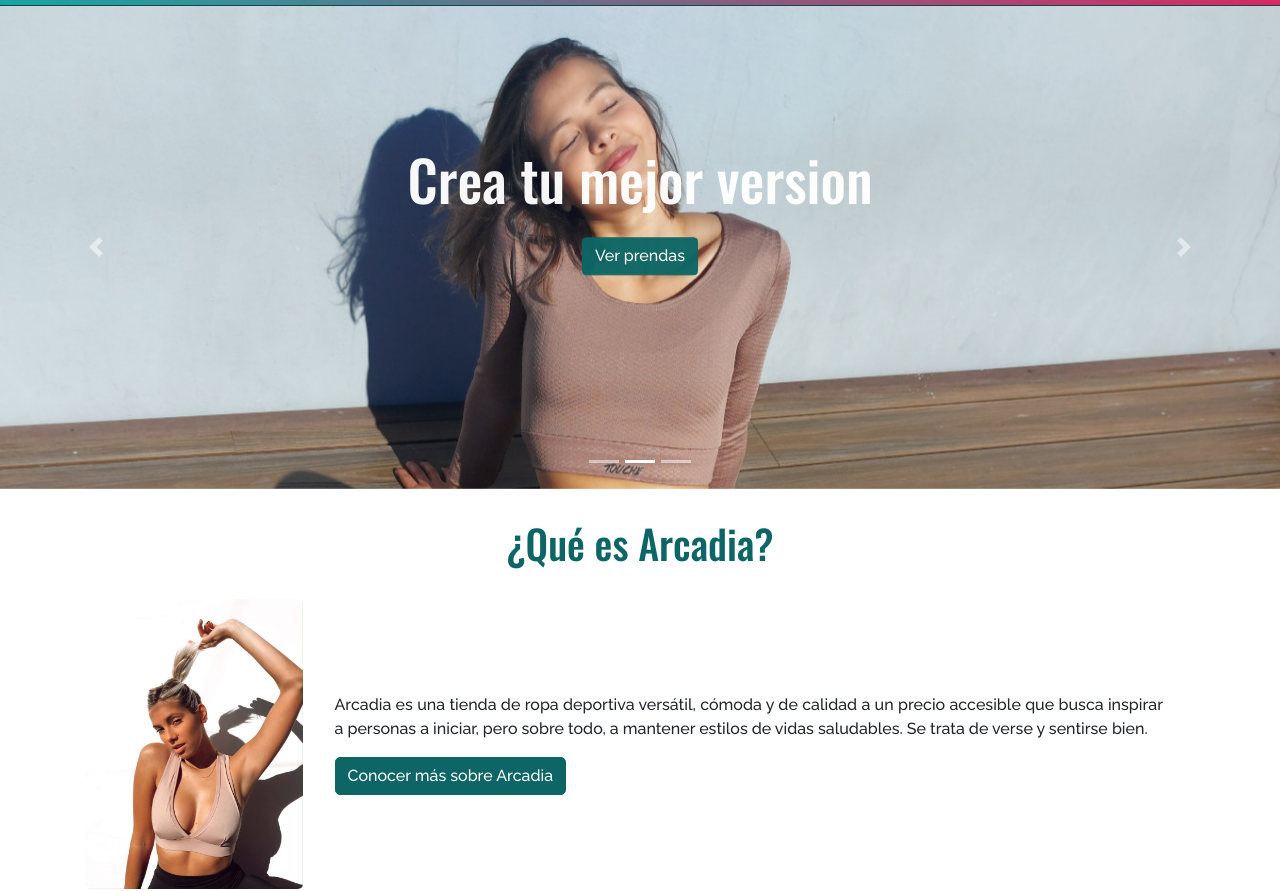
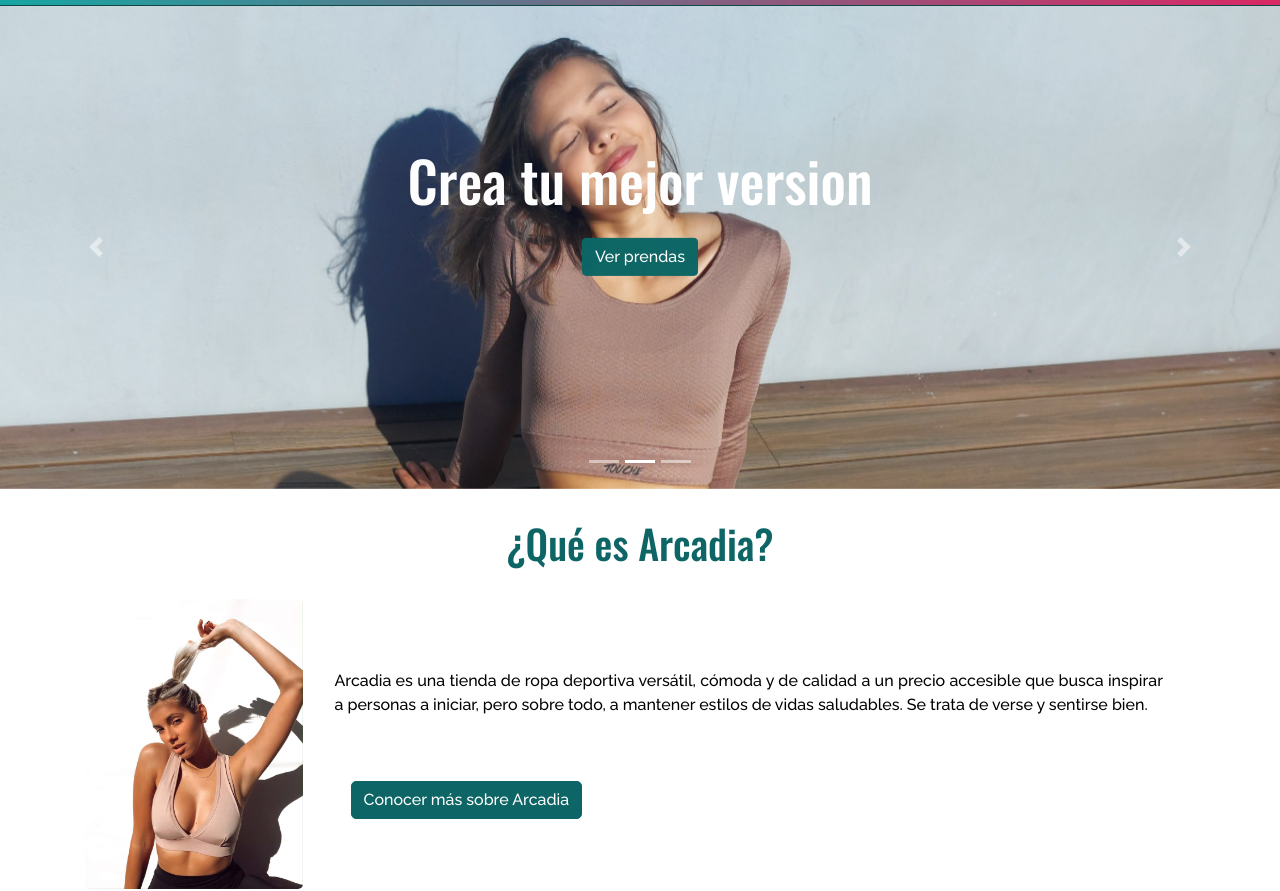
Before and after one commit to jesusmpds/arcadia-tienda-Jesus-Perez-camada-10755, a website: page index.html in a window 1280 px wide. Shown: the part 96-987 px from the top of the page. Drawn offline with nearby package versions, Linux system fonts and the light colour scheme; files whose address does not match are found by name.

Commit message:
Refactor styles, create mixin, fix footer & add to all pages, removed spaces, fixed code on Nosotros section on Index Page, Added paragraph on faq page and fixed font sizes.

```diff
--- a/index.html
+++ b/index.html
@@ -98,14 +98,16 @@
                 </h2>
                 <div class="container d-flex wow slideInLeft flex-column flex-md-row align-items-center section__div">
                     <img src="images/tops/top-ladypink.jpeg" loading="lazy" class="section__img">
-                    <span class="section__text">
-                        Arcadia es una tienda de ropa deportiva versátil,
-                        cómoda y de calidad a un precio accesible que busca
-                        inspirar a personas a iniciar, pero sobre todo, a
-                        mantener estilos de vidas saludables. Se trata de
-                        verse y sentirse bien.
-                        <a class="btn btn-primary mx-sm-auto mx-md-0 section__button" href="pages/nosotros.html">Conocer más sobre Arcadia</a>
-                    </span>
+                    <div class="d-flex flex-column section__div">
+                        <p class="section__text">
+                            Arcadia es una tienda de ropa deportiva versátil,
+                            cómoda y de calidad a un precio accesible que busca
+                            inspirar a personas a iniciar, pero sobre todo, a
+                            mantener estilos de vidas saludables. Se trata de
+                            verse y sentirse bien.
+                        </p>
+                        <a class="btn btn-primary mx-sm-auto mx-md-5 section__button" href="pages/nosotros.html">Conocer más sobre Arcadia</a>
+                    </div>
                 </div>
             </section>
             <!-- Tienda section -->
@@ -144,8 +146,11 @@
                         <ul class="nav flex-column">
                             <li><i class="icon-location text-white mr-1"></i><span> CABA, Argentina</span></li>
                             <li><i class="icon-envelop text-white mr-2"></i><a href="mailto:info@arcadiasportswear.com">info@arcadiasportswear.com</a></li>
-                            <li><span></span></li>
                         </ul>
+                        <div class="row ml-1 mt-3 mb-3">
+                            <a href="https://wa.link/3eighx"><i class="icon-whatsapp mr-3"></i></a>
+                            <a href="https://www.instagram.com/arcadia_ar/"><i class="icon-instagram mr-2"></i></a>
+                        </div>
                     </div>
                     <div class="col-12 col-md-6 col-lg-4">
                         <h3>
--- a/scss/_global.scss
+++ b/scss/_global.scss
@@ -31,12 +31,9 @@ p {
 }
 
 a {
-    color:$dark-green;
-    text-decoration: underline;
+    @include text-link;
         &:hover{
-        color: $dark-fucsia;
-        letter-spacing: 1.1px;
-        transition: all 0.5s;
+            letter-spacing: 0;
         }
 }
 
@@ -66,6 +63,7 @@ hr{
     color: $dark-green;
     &:hover{
         color: $dark-fucsia;
+        text-decoration: none;
     }
 }
 
@@ -119,24 +117,34 @@ footer {
     background-color: $background-green;
     width: 100%;
         div.footerPrimary{
-            &:first-child {
             padding: 1rem;
-            }
             div{
                 h3{
                     color:$dark-text;
-                    ;
                 }
+                a,span{
+                    text-decoration: none;
+                    .icon-whatsapp, .icon-instagram{
+                        font-size: 2rem;
+                        color: $light-text;
+                        &:hover{
+                            color:$dark-fucsia;
+                            letter-spacing: 0px
+                        }
+                    }
+                    &:hover{
+                        letter-spacing: 0;
                     }
                 }
                 ul li{
                     list-style-type: none;
-
                     span, a {
+                        @include text-link;
                         color:$dark-text;
-                text-decoration: none;
                         &:hover{
                             color:$dark-green;
+                        }
+                    }
                 }
             }
         }
--- /dev/null
+++ b/scss/_mixins.scss
@@ -0,0 +1,12 @@
+//
+@mixin text-link {
+    color:$dark-green;
+    text-decoration: none;
+    &:hover{
+        color: $dark-fucsia;
+        letter-spacing: 1px;
+        transition: all 0.5s;
+        text-decoration: none;
+    }
+
+}
--- a/scss/components/_index.scss
+++ b/scss/components/_index.scss
@@ -24,17 +24,20 @@
         width: fit-content;
         border-radius:5px;
     }
-    .section__div .section__img{
+    .section__div {
+        .section__img{
             width:240px;
             height:290px;
             border-radius:5px;
         }
-    .section__div .section__text{
+        .section__text{
             padding: 2rem;
             text-align: justify;
+
+        }
         .section__button{
             display: block;
-            margin-top: 1rem;
+            margin: 1rem 2rem 2rem 1rem;
         }
     }
 }
--- a/scss/components/_pages.scss
+++ b/scss/components/_pages.scss
@@ -22,15 +22,17 @@
     ul li {
         text-align: left;
     }
-
 }
 
 #faqAccordion{
     .btn {
-        font-size: 2rem ;
+        font-size: 2rem;
         &:focus{
             outline: 0;
             box-shadow: 0 0 0 0.2rem rgb(22,165,163);
         }
+        @media (max-width: 576px) {
+            font-size: 1.5rem;
+        }
     }
 }
--- a/scss/estilos.scss
+++ b/scss/estilos.scss
@@ -1,5 +1,8 @@
 // Variables
 @import "variables";
+
+// Mixins
+@import "mixins";
 
 // Estilos globales
 @import "global";
```
Also changed, not shown: pages/blog.html (+5 -1 lines), pages/contacto.html (+4 -1 lines), pages/faq.html (+9 -3 lines), pages/gracias.html (+4 -2 lines), pages/nosotros.html (+4 -1 lines), pages/talles.html (+4 -1 lines), pages/tienda.html (+4 -1 lines), css/styles.css. Lines whose indentation alone changed are shown as unchanged.
